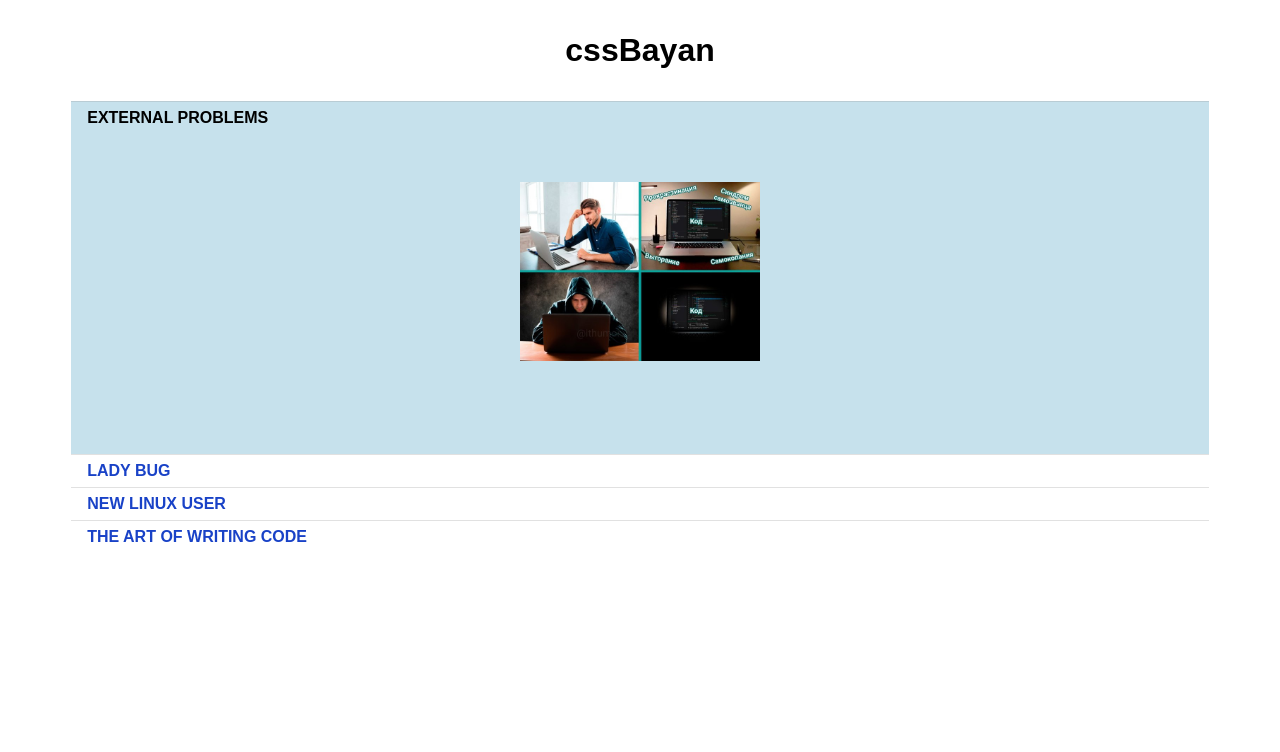
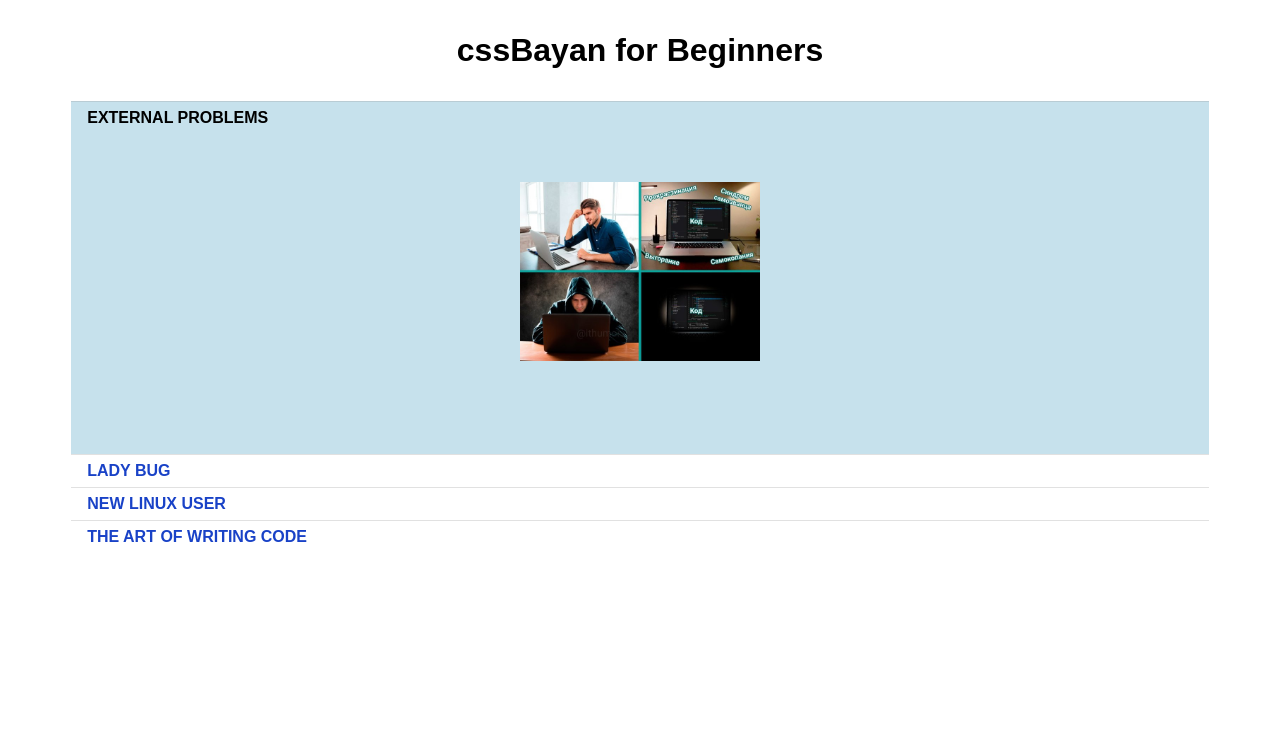
Before and after one commit to d-vooolk/cssBayan, a plain HTML site: page cssBayan/index.html in a window 1280 px wide. Drawn offline with Linux system fonts and the light colour scheme.

Commit message:
feat: edit header text in index file (Saturday, March 11, 2023 07:34:26 AM)

```diff
--- a/cssBayan/index.html
+++ b/cssBayan/index.html
@@ -7,7 +7,7 @@
     <meta name="viewport" content="width=device-width, initial-scale=1">
 </head>
 <body>
-    <h1>cssBayan</h1>
+    <h1>cssBayan for Beginners</h1>
     <section class="container">
         <div>
             <input id="line1" name="accordion1" type="radio" checked />
```
